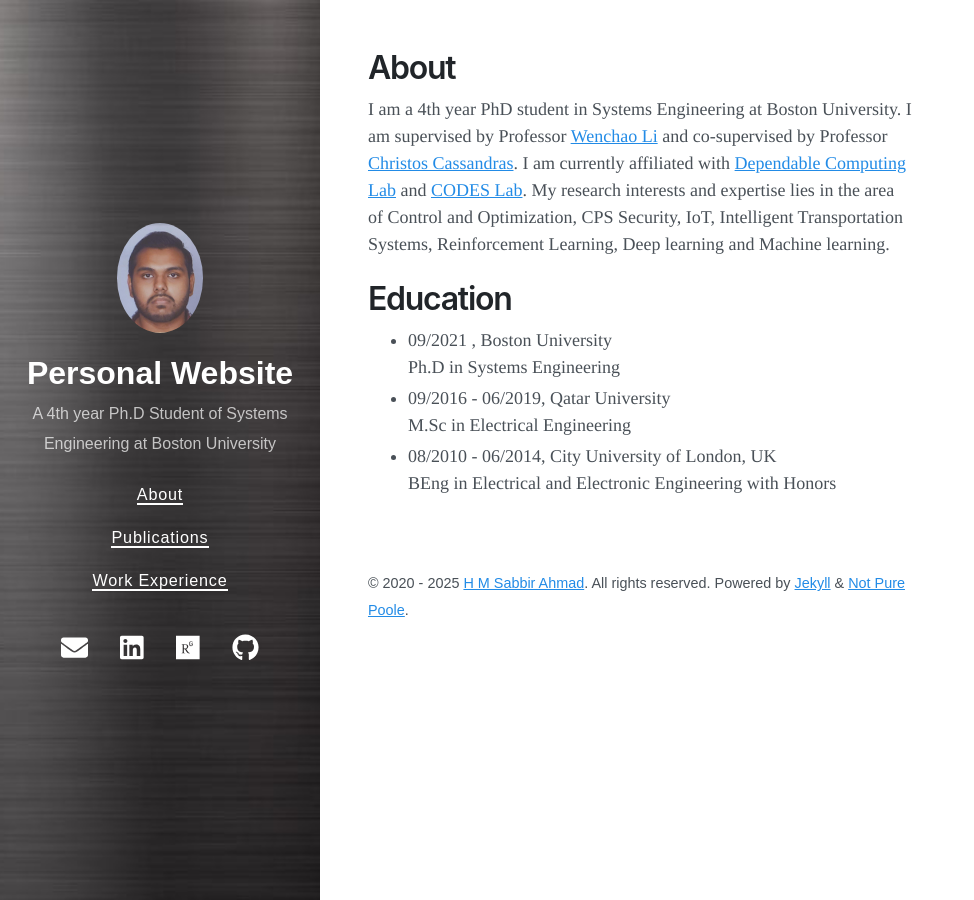
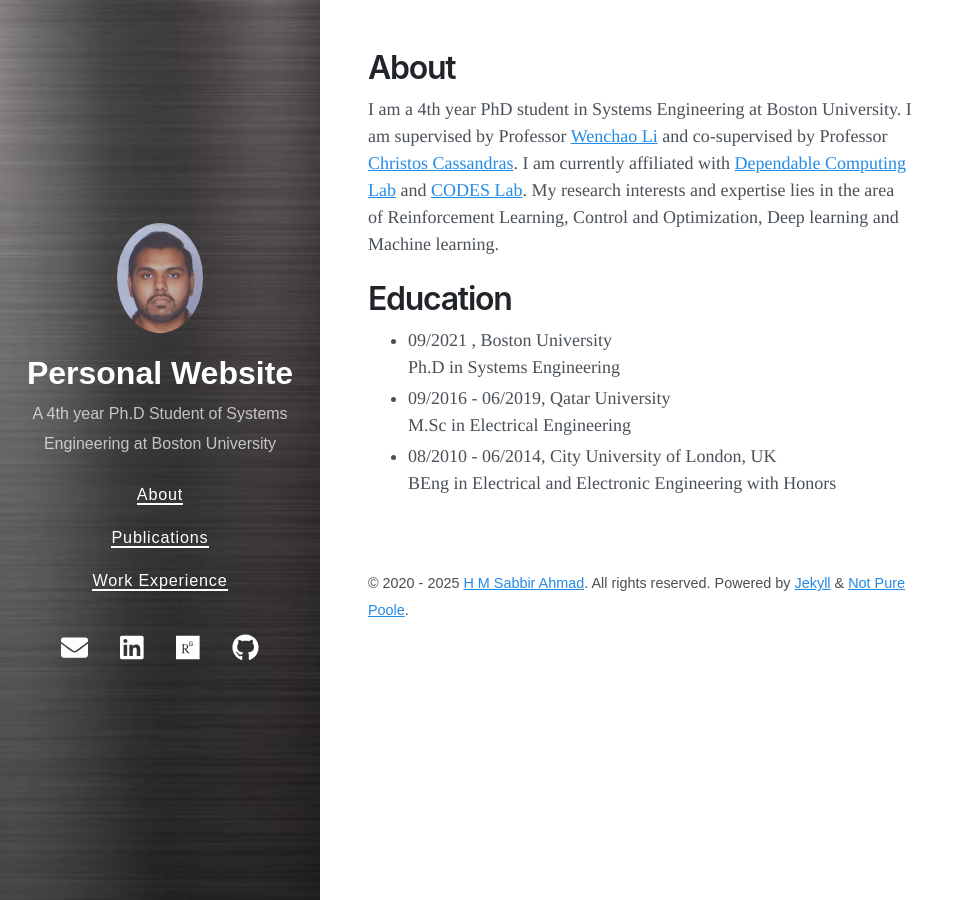
Before and after one commit to SabbirAhmad26/sabbirahmad26.github.io, a Jekyll site: the page built from about.md, in a window 1280 px wide. Shown: the whole page, without its empty margins (0-974 px from the left). Built offline with Jekyll 4.4.1, drawn with Linux system fonts in a browser that asks for light colours; nearby versions of some CDN libraries.

Commit message:
Update about.md

```diff
--- a/about.md
+++ b/about.md
@@ -3,7 +3,7 @@
 title: About
 ---
 
-I am a 4th year PhD student in Systems Engineering at Boston University. I am supervised by Professor [Wenchao Li](https://sites.bu.edu/depend/people/) and co-supervised by Professor [Christos Cassandras](https://christosgcassandras.org/). I am currently affiliated with [Dependable Computing Lab](https://sites.bu.edu/depend/) and [CODES Lab](https://www.bu.edu/codes/). My research interests and expertise lies in the area of Control and Optimization, CPS Security, IoT, Intelligent Transportation Systems, Reinforcement Learning, Deep learning and Machine learning.
+I am a 4th year PhD student in Systems Engineering at Boston University. I am supervised by Professor [Wenchao Li](https://sites.bu.edu/depend/people/) and co-supervised by Professor [Christos Cassandras](https://christosgcassandras.org/). I am currently affiliated with [Dependable Computing Lab](https://sites.bu.edu/depend/) and [CODES Lab](https://www.bu.edu/codes/). My research interests and expertise lies in the area of  Reinforcement Learning, Control and Optimization, Deep learning and Machine learning.
 
 # Education
 * 09/2021 , Boston University
```
